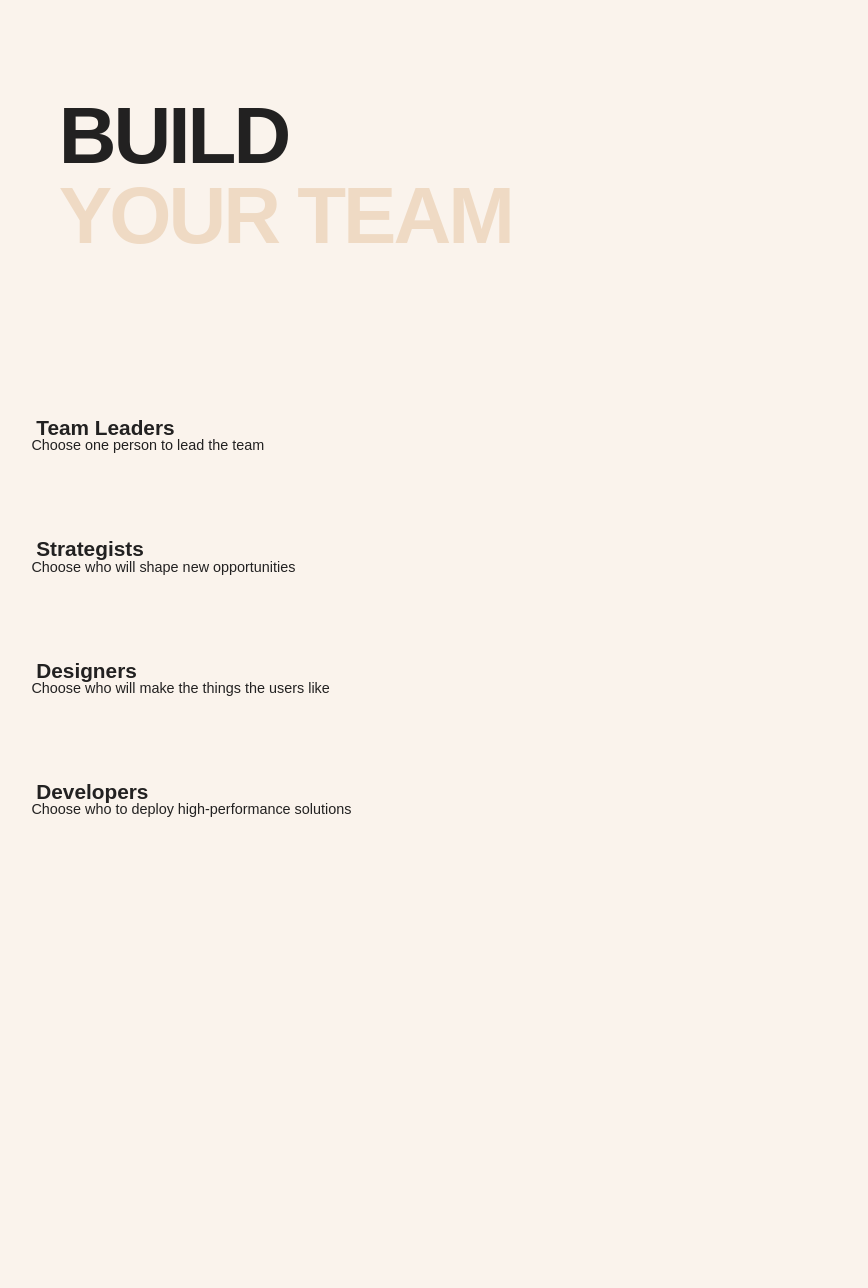
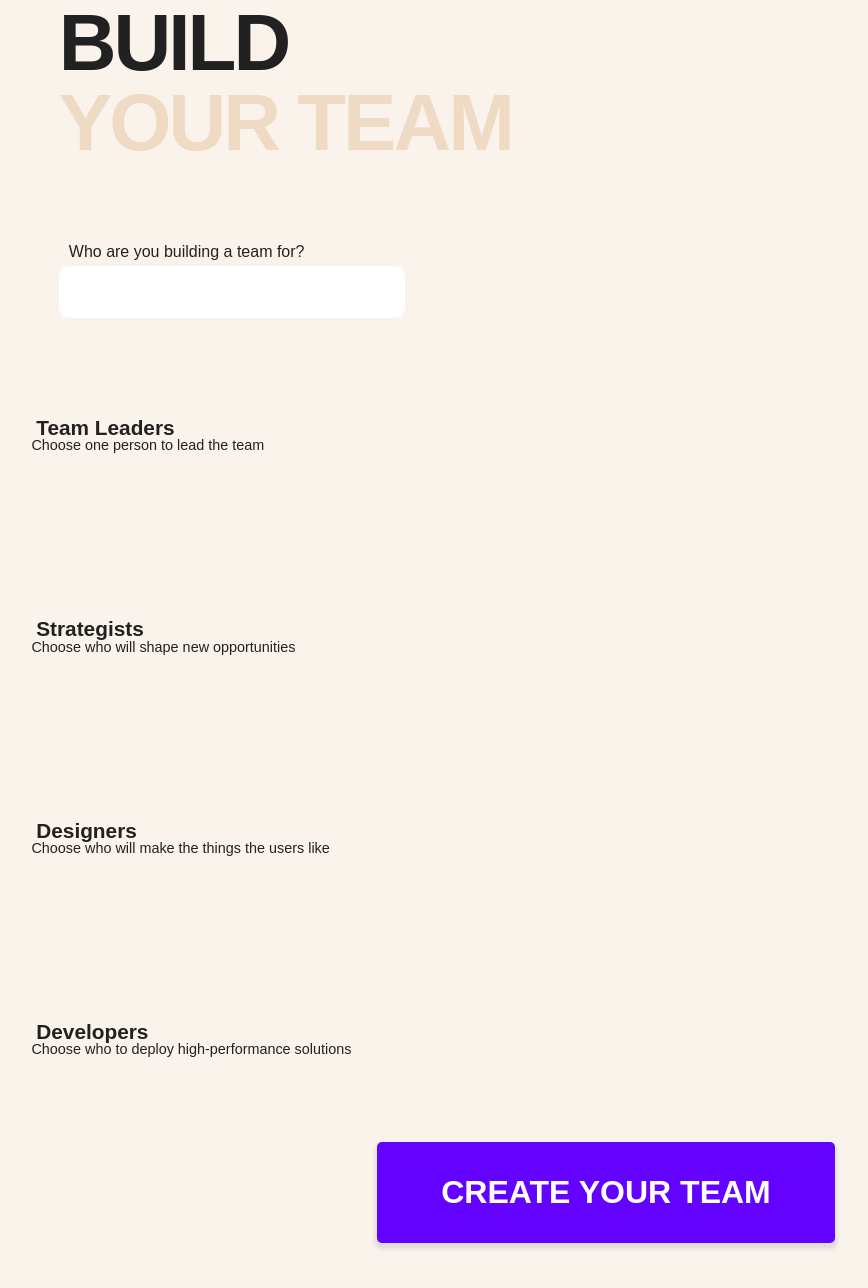
Before and after one commit to mrskytte/signifly, a website built with Parcel: page index.html in a window 1280 px wide. Shown: the part 144-1432 px from the top of the page, without its empty margins (34-902 px from the left). Before the commit the page ends 1046 px from the top, so only its background shows below. Built offline with nearby package versions, Linux system fonts and the light colour scheme; no server answers; a web font is replaced by a local one.

Commit message:
added create team button

```diff
--- a/index.html
+++ b/index.html
@@ -4,12 +4,17 @@
     <meta charset="UTF-8" />
     <meta name="viewport" content="width=device-width, initial-scale=1.0" />
     <title>Document</title>
-<link rel="stylesheet" href="style.scss">
+    <link rel="stylesheet" href="style.scss" />
   </head>
   <body>
     <header>
       <object data="./static/signifly.svg" type="image/svg+xml"></object>
-        <h1 class="title">Build <br/><span class="bold">Your Team</span></h1>
+      <h1 class="title">Build <br /><span class="bold">Your Team</span></h1>
+      <label for="clientname">
+        Who are you building a team for?
+        <input class="bold" type="text" id="clientname" />
+        <p class="warning">Please enter a client name</p>
+      </label>
     </header>
     <main>
       <section id="team-leader">
@@ -32,6 +37,7 @@
         <p>Choose who to deploy high-performance solutions</p>
         <div class="content"></div>
       </section>
+      <button class="bold" id="create">CREATE YOUR TEAM</button>
     </main>
 
     <template>
@@ -41,14 +47,14 @@
             <h4 class="name"></h4>
             <p class="position"></p>
             <a class="phone" href="tel: +4526369592"></a>
-                <a class="email" href="mailto: mr.skytte@me.com">shoot me an e-mail</a>
+            <a class="email" href="mailto: mr.skytte@me.com"
+              >shoot me an e-mail</a
+            >
             <p class="background-info"></p>
           </div>
         </div>
         <button data-state="add">ADD TO TEAM</button>
       </div>
-
-</input>
     </template>
     <script src="script.js"></script>
   </body>
--- a/sass-partials/module-style/_main.scss
+++ b/sass-partials/module-style/_main.scss
@@ -1,6 +1,7 @@
 @use '../base-style/colors';
 
 body {
+  scroll-behavior: smooth;
   background-color: colors.$bg;
 }
 
@@ -11,6 +12,33 @@ header {
   width: 95%;
   height: 60vh;
   margin: auto;
+  label {
+    margin-left: 5%;
+    display: flex;
+    flex-direction: column;
+    text-indent: 10px;
+    input {
+      margin-top: 0.2em;
+      width: 30%;
+      padding: 0.5em;
+      font-size: 1.5em;
+      border-radius: 10px;
+      border: none;
+    }
+    p {
+      visibility: hidden;
+    }
+    &.warning {
+      input {
+        border: 1px solid rgb(230, 63, 63);
+      }
+      p {
+        visibility: visible;
+        font-size: 0.8em;
+        color: rgb(230, 63, 63);
+      }
+    }
+  }
   h1 {
     font-size: 5em;
     text-transform: uppercase;
@@ -27,6 +55,9 @@ header {
   }
 }
 main {
+  display: flex;
+  flex-direction: column;
+  margin-bottom: 5em;
   width: 100vw;
   section {
     width: 90%;
@@ -47,3 +78,21 @@ main {
   grid-gap: 3em 1em;
   grid-template-columns: repeat(auto-fill, minmax(300px, 1fr));
 }
+
+#create {
+  padding: 1em 2em;
+  font-size: 2rem;
+  margin: auto;
+  border: none;
+  background-color: lighten($color: colors.$accent, $amount: 10%);
+  text-align: center;
+  color: colors.$primary;
+  cursor: pointer;
+  border-radius: 5px;
+  box-shadow: 0px 4px 4px 2px rgba($color: #000000, $alpha: 0.1);
+  transition: box-shadow 0.3s, background-color 0.3s;
+  &:hover {
+    box-shadow: 0px 0px 0px 0px rgba($color: #000000, $alpha: 0.1);
+    background-color: colors.$accent;
+  }
+}
```
Lines whose indentation alone changed are shown as unchanged.
